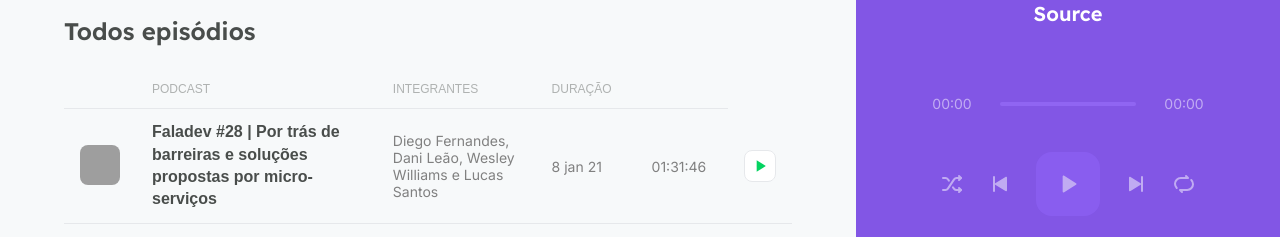
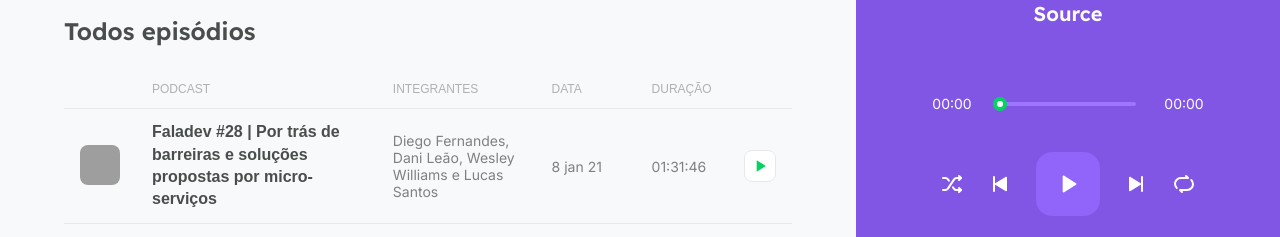
Before and after one commit to tl-lucasestevam/podcastr, a Next.js app: page / in a window 1280 px wide. Both pictures are taken after a click on the button 363 px from the left and 451 px from the top of the page. Shown: the part 536-773 px from the top of the page. Built offline with nearby package versions, Linux system fonts and the light colour scheme; data requests are answered from the project's data file; grey boxes are pictures that could not be loaded; what @badrap/bar-of-progress would draw is missing.

Commit message:
feat: add slider and style player buttons

```diff
--- a/src/components/Player/index.tsx
+++ b/src/components/Player/index.tsx
@@ -1,5 +1,7 @@
 import Image from 'next/image'
 import { useContext } from 'react'
+import Slider from 'rc-slider'
+import 'rc-slider/assets/index.css'
 import { PlayerContext } from '../../contexts/PlayerContext'
 import styles from './styles.module.scss'
 
@@ -32,29 +34,37 @@
         </div>
       )}
 
-      <footer className={styles.empty}>
+      <footer className={!episode ? styles.empty : ''}>
         <div className={styles.progress}>
           <span>00:00</span>
           <div className={styles.slider}>
-            <div className={styles.emptySlider} />
+            {episode ? (
+              <Slider
+                trackStyle={{ backgroundColor: '#04d361' }}
+                railStyle={{ backgroundColor: '#9f75ff'}}
+                handleStyle={{ borderColor: '#04d361', borderWidth: 4}}
+              />
+            ) : (
+              <div className={styles.emptySlider} />
+            )}
           </div>
           <span>00:00</span>
         </div>
 
         <div className={styles.buttons}>
-          <button type="button">
+          <button type="button" disabled={!episode}>
             <img src="/shuffle.svg" alt="Embaralhar"/>
           </button>
-          <button type="button">
+          <button type="button" disabled={!episode}>
             <img src="/play-previous.svg" alt="Tocar anterior"/>
           </button>
-          <button type="button" className={styles.playButton}>
+          <button type="button" className={styles.playButton} disabled={!episode}>
             <img src="/play.svg" alt="Tocar"/>
           </button>
-          <button type="button">
+          <button type="button" disabled={!episode}>
             <img src="/play-next.svg" alt="Tocar próximo"/>
           </button>
-          <button type="button">
+          <button type="button" disabled={!episode}>
             <img src="/repeat.svg" alt="Repetir"/>
           </button>
         </div>
--- a/src/components/Player/styles.module.scss
+++ b/src/components/Player/styles.module.scss
@@ -111,12 +111,25 @@
     background: transparent;
     border: 0;
     font-size: 0;
+    transition: filter 0.2s;
+
+    &:disabled {
+      cursor: not-allowed;
+    }
+
+    &:hover:not(:disabled) {
+        filter: brightness(.7);
+    }
 
     &.playButton {
       width: 4rem;
       height: 4rem;
       border-radius: 1rem;
-      background: var(--purple-400)
+      background: var(--purple-400);
+
+      &:hover {
+        filter: brightness(.95);
+      }
     }
   }
 }
--- a/src/pages/index.tsx
+++ b/src/pages/index.tsx
@@ -74,6 +74,7 @@
                 <th></th>
                 <th>Podcast</th>
                 <th>Integrantes</th>
+                <th>Data</th>
                 <th>Duração</th>
                 <th></th>
               </tr>
@@ -100,7 +101,7 @@
                   <td style={{ width: 100 }}>{episode.publishedAt}</td>
                   <td>{episode.durationAsString}</td>
                   <td>
-                    <button type="button">
+                    <button type="button" onClick={() => play(episode)}>
                       <img src="/play-green.svg" alt="Tocar episódio" />
                     </button>
                   </td>
```
Also changed, not shown: package.json (+5 -4 lines), 1 other file (tests, documents, lock files or other folders).
